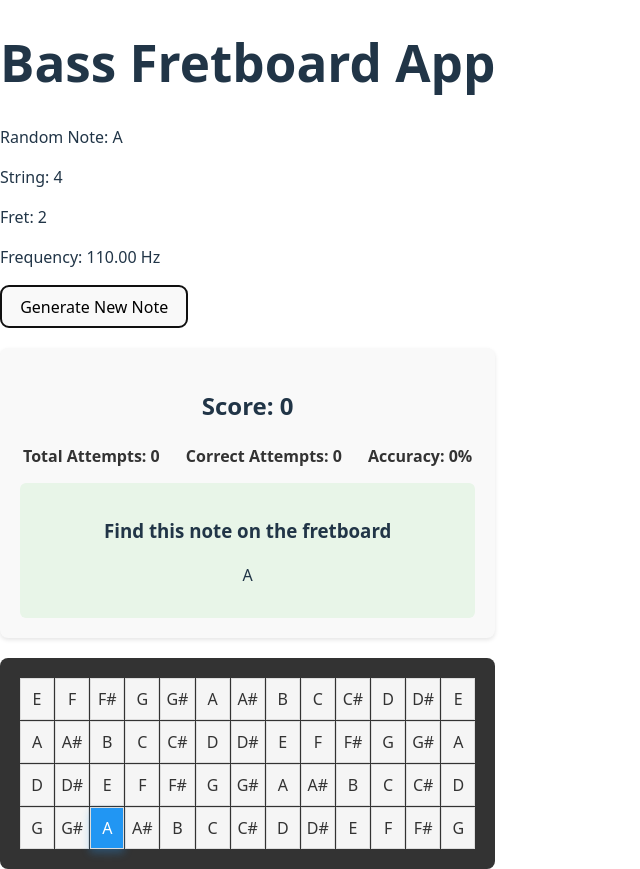
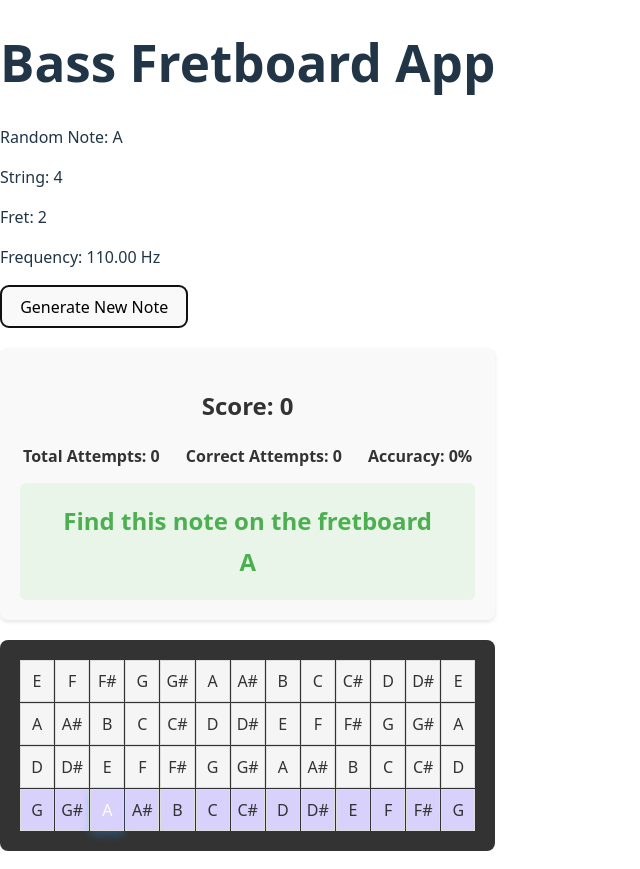
Before and after one commit to davide-ravasi/learn-bass-fretboard, a React (Vite) app: page / in a window 1280 px wide. Both pictures are taken after a click on the button "Generate New Note". Shown: the whole page, without its empty margins (0-640 px from the left). Built offline with nearby package versions, Linux system fonts and the light colour scheme.

Commit message:
feat: added string highlight

```diff
--- a/src/App.tsx
+++ b/src/App.tsx
@@ -48,6 +48,7 @@ function App() {
         handleNoteClick={handleNoteClick}
         clickedNote={clickedNote}
         currentNote={gameState.currentNote}
+        gameState={gameState}
       />
     </>
   );
--- a/src/components/Fretboard.css
+++ b/src/components/Fretboard.css
@@ -38,3 +38,7 @@
   color: white !important;
   box-shadow: 0 4px 8px rgba(33, 150, 243, 0.3);
 }
+
+.fret-position.highlighted {
+  background-color: #d7d1fc !important;
+}
--- a/src/components/Fretboard.tsx
+++ b/src/components/Fretboard.tsx
@@ -1,15 +1,17 @@
 import "./Fretboard.css";
 import { generateBassNotes } from "../data/notes";
-import type { Note } from "../types";
+import type { GameState, Note } from "../types";
 
 export const Fretboard = ({
   clickedNote,
   handleNoteClick,
   currentNote,
+  gameState,
 }: {
   clickedNote: Note | undefined;
   handleNoteClick: (note: Note) => void;
   currentNote: Note | null;
+  gameState: GameState;
 }) => {
   const notes = generateBassNotes();
   const { name, string, fret } = clickedNote || {};
@@ -31,6 +33,11 @@ export const Fretboard = ({
               currentNote.string === note.string
                 ? "correct"
                 : ""
+            } ${
+              gameState.currentNote &&
+              gameState.currentNote.string === note.string
+                ? "highlighted"
+                : ""
             }`}
             key={`${note.string}-${note.fret}`}
             data-string={note.string}
--- a/src/components/ScoreDisplay.css
+++ b/src/components/ScoreDisplay.css
@@ -5,6 +5,7 @@
   margin: 20px 0;
   text-align: center;
   box-shadow: 0 2px 4px rgba(0, 0, 0, 0.1);
+  color: #333;
 }
 
 .stats {
@@ -17,7 +18,6 @@
 .stats p {
   margin: 0;
   font-weight: bold;
-  color: #333;
 }
 
 .current-note {
--- a/src/components/ScoreDisplay.tsx
+++ b/src/components/ScoreDisplay.tsx
@@ -20,8 +20,8 @@ export const ScoreDisplay = ({ gameState }: { gameState: GameState }) => {
       </div>
       {gameState.currentNote && (
         <div className="current-note">
-          <h3>Find this note on the fretboard</h3>
-          <p>{gameState.currentNote.name}</p>
+          <h3 className="target-note">Find this note on the fretboard</h3>
+          <p className="target-note">{gameState.currentNote.name}</p>
         </div>
       )}
     </div>
```
